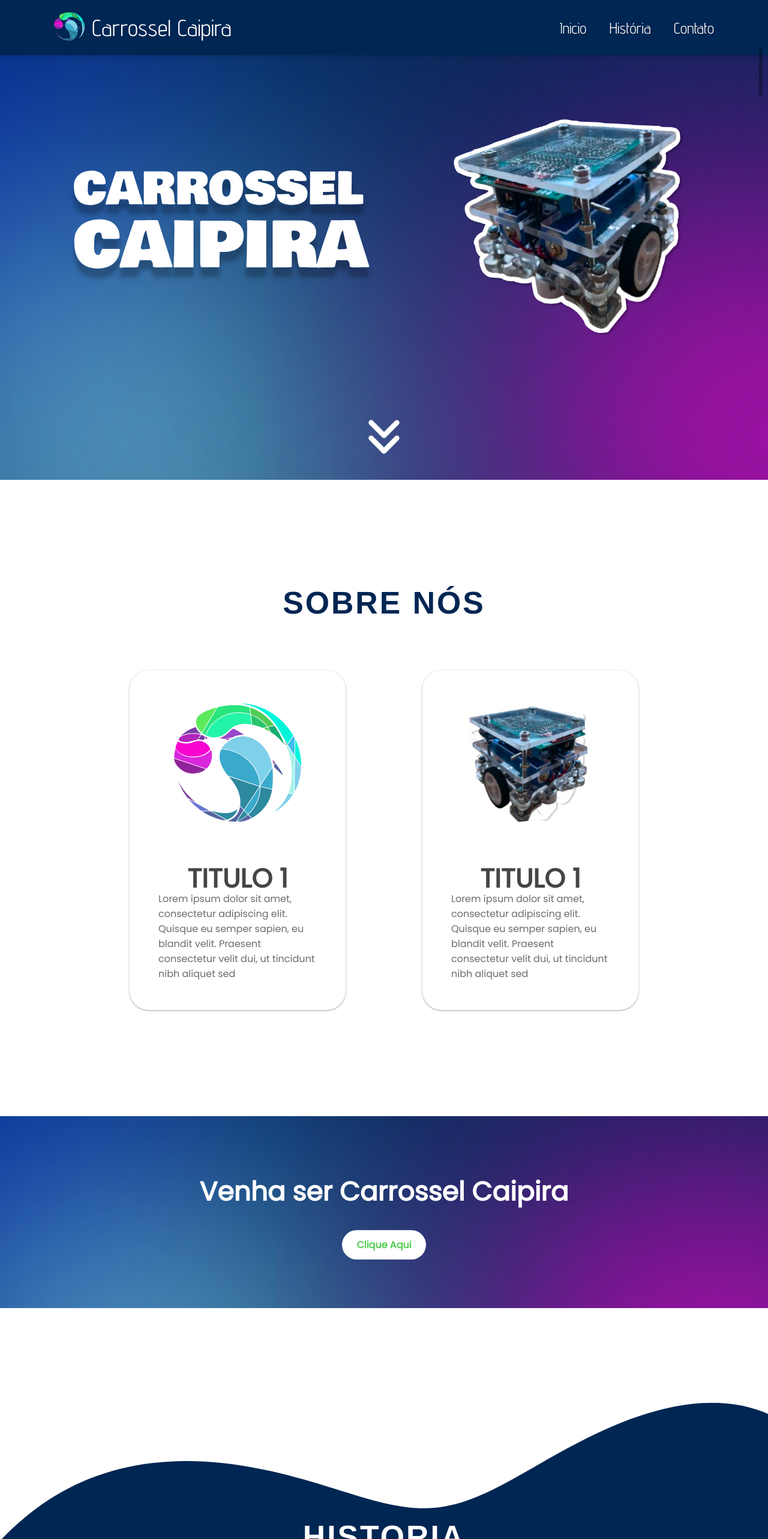
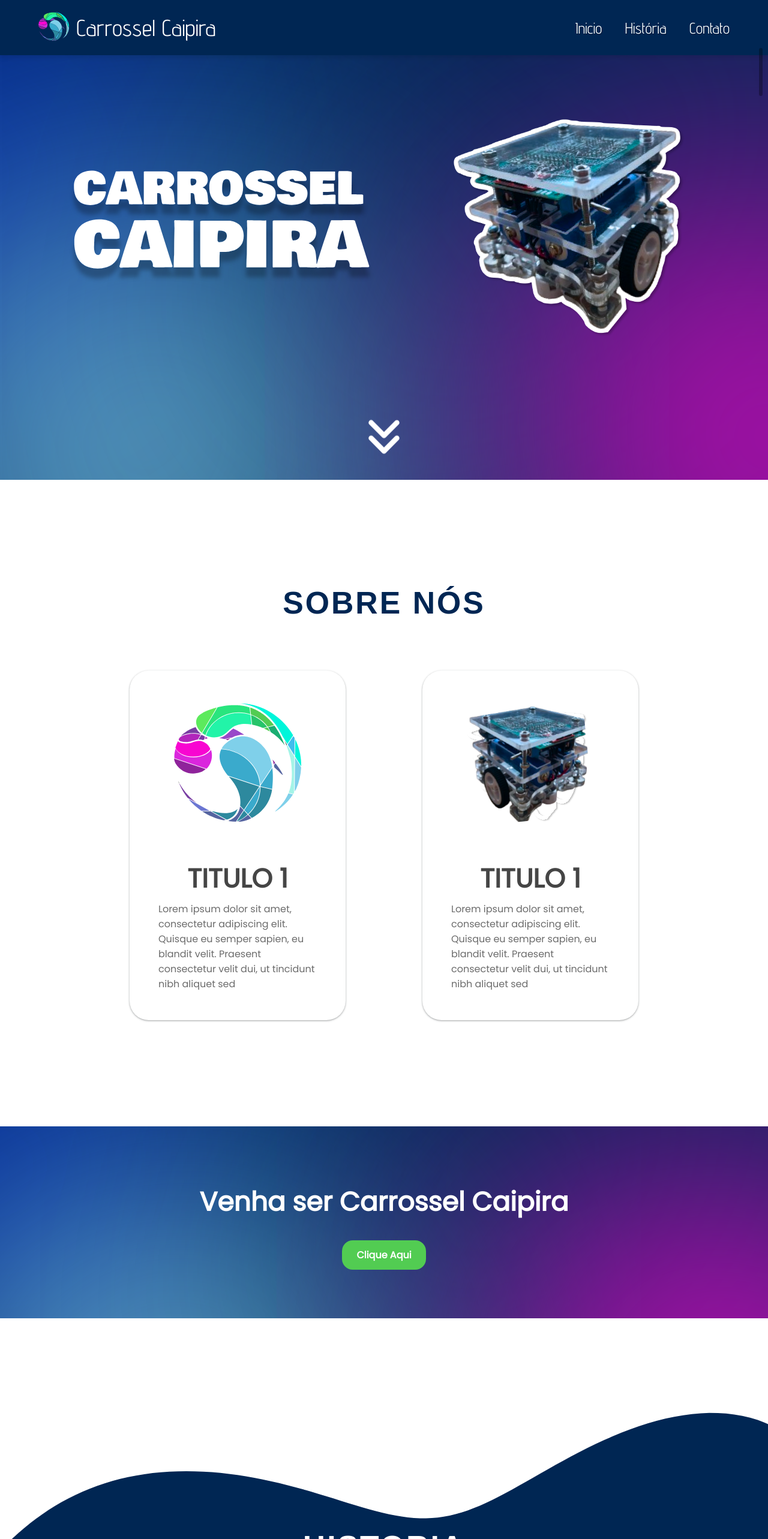
Before and after one commit to carrossel-caipira/site, a React (Vite) app: page / in a window 1280 px wide. Shown: the top 2566 px of the page at 60% size. Built offline with nearby package versions, Linux system fonts and the light colour scheme; a web font is replaced by a local one.

Commit message:
corrigindo alguns problemas discutidos na reuniao do dia 25/02/25

```diff
--- a/package.json
+++ b/package.json
@@ -7,9 +7,11 @@
     "dev": "vite",
     "build": "vite build",
     "lint": "eslint . --ext js,jsx --report-unused-disable-directives --max-warnings 0",
-    "preview": "vite preview"
+    "preview": "vite preview",
+    "openmobile": "node ./node_modules/openmobile/ip.js"
   },
   "dependencies": {
+    "primereact": "^10.9.2",
     "react": "^18.2.0",
     "react-dom": "^18.2.0",
     "react-icons": "^5.2.1",
@@ -24,6 +26,7 @@
     "eslint-plugin-react": "^7.34.1",
     "eslint-plugin-react-hooks": "^4.6.0",
     "eslint-plugin-react-refresh": "^0.4.6",
+    "openmobile": "^1.2.3",
     "prop-types": "^15.8.1",
     "react-scroll": "^1.9.0",
     "styled-components": "^6.1.11",
--- a/src/components/Objetivos/index.jsx
+++ b/src/components/Objetivos/index.jsx
@@ -10,8 +10,8 @@ import chipIcon from "../../assets/images/logo_carrossel.svg";
 
 const items = [
   { id: 1, title: "Cooperação", desc: "Lorem ipsum dolor sit amet, consectetur adipiscing elit, sed do eiusmod tempor incididunt ut labore et dolore magna aliqua.", icon: coop },
-  { id: 2, title: "Competitividade", desc: "Lorem ipsum dolor sit amet, consectetur adipiscing elit, sed do eiusmod tempor incididunt ut labore et dolore magna aliqua.", icon: researchIcon },
-  { id: 3, title: "Desenvolvimento", desc: "Lorem ipsum dolor sit amet, consectetur adipiscing elit, sed do eiusmod tempor incididunt ut labore et dolore magna aliqua.", icon: chipIcon }
+  { id: 2, title: "Cooperação", desc: "Lorem ipsum dolor sit amet, consectetur adipiscing elit, sed do eiusmod tempor incididunt ut labore et dolore magna aliqua.", icon: researchIcon },
+  { id: 3, title: "Cooperação", desc: "Lorem ipsum dolor sit amet, consectetur adipiscing elit, sed do eiusmod tempor incididunt ut labore et dolore magna aliqua.", icon: chipIcon }
 ];
 
 function Objetivos() {
--- a/src/components/Objetivos/styles.jsx
+++ b/src/components/Objetivos/styles.jsx
@@ -29,11 +29,18 @@ export const Section = styled.section`
 
 export const GridContainer = styled.div`
   display: grid;
-  grid-template-columns: repeat(auto-fit, minmax(250px, 1fr));
+  grid-template-columns: repeat(auto-fit, minmax(280px, 1fr));
   gap: 40px;
   width: 80%;
   max-width: 100vw;
+
+  @media (max-width: 800px) {
+    grid-template-columns: 1fr;
+    gap: 85px;
+    align-items: center;
+  }
 `;
+
 
 export const Card = styled.div`
   display: flex;
@@ -43,11 +50,17 @@ export const Card = styled.div`
   padding: 20px;
   border-radius: 15px;
   box-shadow: 0 5px 15px rgba(0, 0, 0, 0.1);
-  min-height: 450px;
+  min-height: 460px;
+
+  @media (max-width: 800px) {
+    min-height: auto;
+    padding: 30px;
+  }
 
   & ${SubTitle} {
     color: white;
-    margin-bottom: 30px;
+    margin-bottom: ${props => props.theme.margin_l};
+    height: .85em;
   }
 
   & ${Paragraph} {
@@ -56,6 +69,9 @@ export const Card = styled.div`
   }
 `;
 
+
 export const Icon = styled.img`
-  width: 30vh;
+  width: 25vh;
+  max-width: 80%;
+  height: auto;
 `;
--- a/src/components/Recrutamento/index.jsx
+++ b/src/components/Recrutamento/index.jsx
@@ -1,6 +1,7 @@
 import React from 'react';
 import { Rec, Button } from './styles';
 import SubTitle from '../SubTitle';
+
 
 function Recrutamento() {
   return (
--- a/src/components/Recrutamento/styles.jsx
+++ b/src/components/Recrutamento/styles.jsx
@@ -27,14 +27,14 @@ export const Rec = styled.div`
 `;
 
 export const Button = styled.button`
-  background-color: white;
-  color: ${props => props.theme.titleColor2};
+  background-color: ${props => props.theme.titleColor2};
+  color: white;
   font-size: 1rem;
-  font-family: Poppins;
+  font-family: ${props => props.theme.fontPop};
   font-weight: bold;
   border: none;
   padding: 12px 24px;
-  border-radius: 30px;
+  border-radius: 18px;
   cursor: pointer;
   transition: background 0.3s ease;
 
--- a/src/components/aboutUs/styles.jsx
+++ b/src/components/aboutUs/styles.jsx
@@ -15,7 +15,7 @@ export const InfoCard = styled.div`
 
     & ${SubTitle} {
         margin-top: ${props => props.theme.margin_l};
-        margin-bottom: ${props => props.theme.margin_m};
+        margin-bottom: ${props => props.theme.margin_l};
         height: .85em;
     }
 
--- a/src/components/footer/styles.jsx
+++ b/src/components/footer/styles.jsx
@@ -28,6 +28,7 @@ export const Copy = styled.div`
   display: flex;
   color: white;
   justify-content: center;
+  text-align: center;
   align-items: center;
   font-family: ${(props) => props.theme.fontPop};
   font-size: 15px;
--- a/src/components/hero/index.jsx
+++ b/src/components/hero/index.jsx
@@ -30,7 +30,7 @@ function Hero() {
         to="about-us"
         smooth={true}
         spy={true}
-        offset={-70}
+        offset={-130}
         duration={500}
       >
         <Botaoimg
--- a/src/components/navbar/index.jsx
+++ b/src/components/navbar/index.jsx
@@ -63,9 +63,6 @@ function Navbar() {
       <NavLink onClick={toggleMenu} to="hero" smooth={true} spy={true} offset={-70} duration={500}>
           Inicio
         </NavLink>
-        <NavLink onClick={toggleMenu} to="group" smooth={true} spy={true} offset={-70} duration={500}>
-          Membros
-        </NavLink>
         <NavLink onClick={toggleMenu} to="historia" smooth={true} spy={true} offset={-70} duration={500}>
           História
         </NavLink>
--- a/src/components/navbar/styles.jsx
+++ b/src/components/navbar/styles.jsx
@@ -16,14 +16,13 @@ export const Nav = styled.nav`
   align-items: center;
   height: 92px;
   color: white;
-  position: fixed;
   top:0;
   font-family: Advent Pro;
   background-color: ${props => props.theme.darkBg};
   width: 100vw;
   box-shadow: 0 4px 8px rgba(0, 0, 0, 0.1);
   position: relative;
-  padding: 0 90px;
+  padding: 0 clamp(2rem, 5vw, 5rem); ;
 
   @media (max-width: ${props => props.theme.deviceMobile}) {
     height: 70px;
@@ -33,9 +32,8 @@ export const Nav = styled.nav`
     position: fixed;
     top: 0;
     left: 0;
-    background-color: ${props => props.theme.darkBg};
     z-index: 1000;
-    width: 100%;
+    width: 100vw;
   }
 `;
 
@@ -45,7 +43,7 @@ export const Logo = styled.div`
   gap: clamp(0.5rem, 1vw, 12px);
 
   @media (max-width: ${props => props.theme.deviceMobile}) {
-    gap: clamp(0.2rem, 1vw, 8px);
+    gap: clamp(0.2rem, 1vw, 9px);
   }
 `;
 
@@ -56,7 +54,7 @@ export const LogoImage = styled.div`
     width: clamp(3rem, 4vw, 4vw);
 
     @media (max-width: ${props => props.theme.deviceMobile}) {
-      width: 8vw;
+      width: 8.3vw;
     }
   }
 
@@ -69,7 +67,7 @@ export const LogoText = styled.span`
   font-size: clamp(2rem, 3vw, 3vw);
 
   @media (max-width: ${props => props.theme.deviceMobile}) {
-    font-size: clamp(5vw, 5vw, 5vw);
+    font-size: clamp(6,3vw, 50%, 3rem);
   }
 `;
 
@@ -78,7 +76,7 @@ export const LinkItems = styled.div`
   display: flex;
   align-items: center;
   gap: clamp(1rem, 3vw, 3.125vw);
-  font-size: clamp(1.3rem, 2vw, 1.6875rem);
+  font-size: clamp(1.3rem, 2vw, 1.8rem);
 
   @media (max-width: ${props => props.theme.deviceMobile}) {
     display: none;
```
Also changed, not shown: 2 other files (tests, documents, lock files or other folders).
